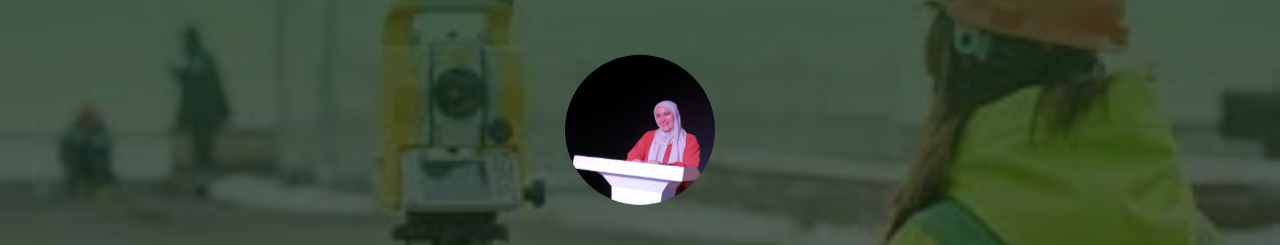
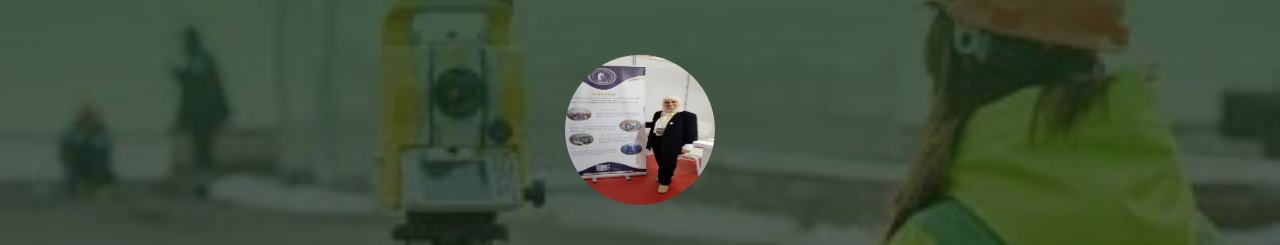
Before and after one commit to faswa/web-site, a plain HTML site: page index.html in a window 1280 px wide. Shown: the part 65-310 px from the top of the page. Drawn offline with Linux system fonts and the light colour scheme.

Commit message:
Update index.html

```diff
--- a/index.html
+++ b/index.html
@@ -47,7 +47,7 @@
       <div class="page-header-image" data-parallax="true" style="background-image: url('images/Topo.jpg')"></div>
       <div class="container">
         <div class="content-center">
-          <div class="cc-profile-image"><a href="#"><img src="images/fadwa.jpeg" alt="Image"/></a></div>
+          <div class="cc-profile-image"><a href="#"><img src="images/fadwa pro.jpeg" alt="Image"/></a></div>
           <div class="h2 title">EL FETTAHI Fadwa</div>
           <p class="category text-white">Etudiante en science geomatique et ingénieurie topographique</p><a class="btn btn-primary" href="#" data-aos="zoom-in" data-aos-anchor="data-aos-anchor">Download CV</a>
         </div>
```
